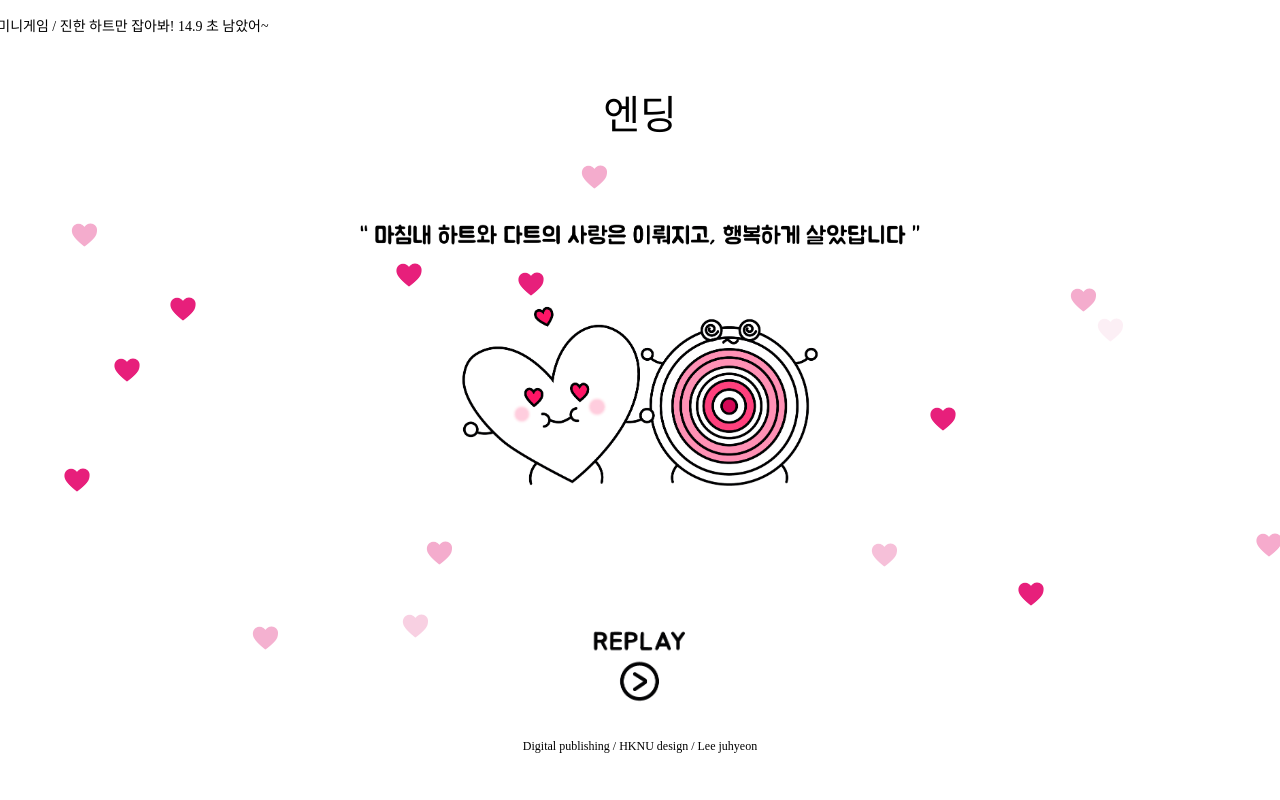
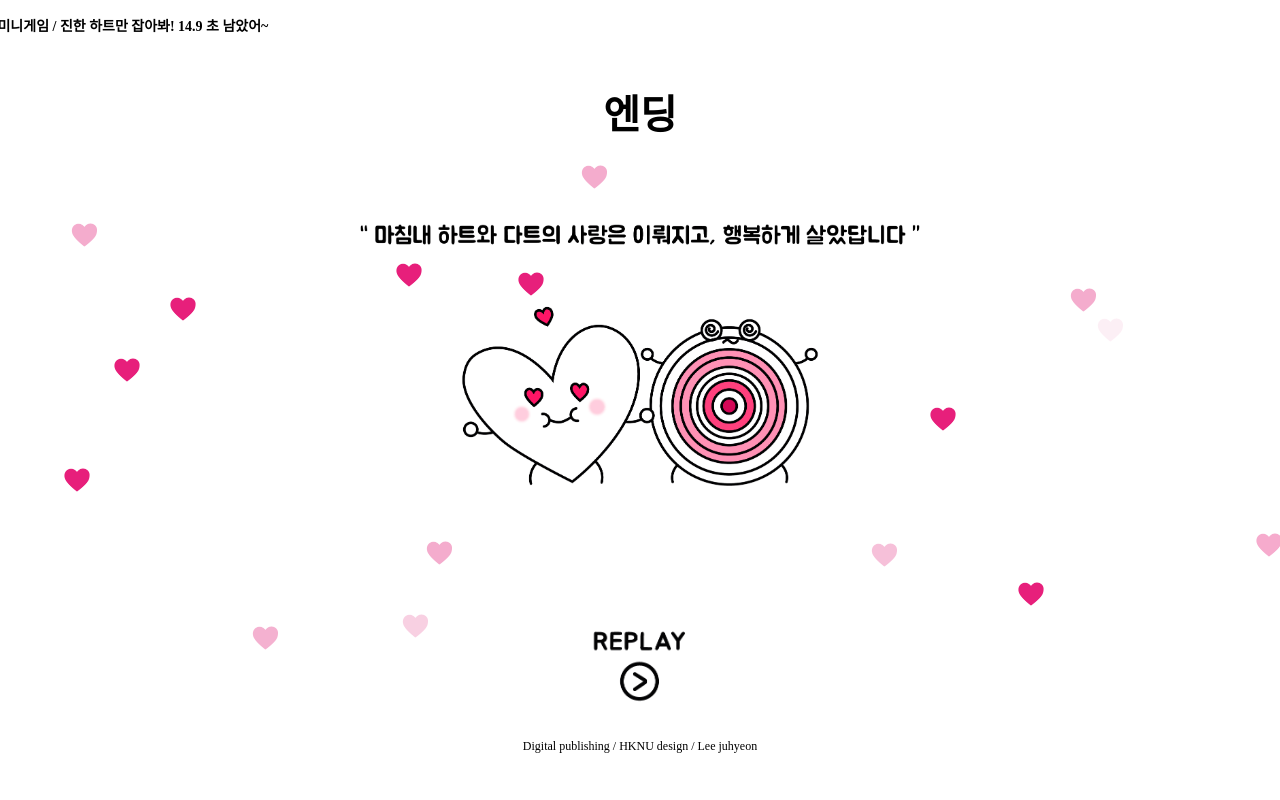
Before and after one commit to leejuhyeon96/Heart_dart_game_final, a plain HTML site: page 6.html in a window 1280 px wide. Drawn offline with Linux system fonts and the light colour scheme; a web font is replaced by a local one.

Commit message:
Update 6.html

```diff
--- a/6.html
+++ b/6.html
@@ -5,7 +5,7 @@
 	<link rel="shortcut icon" href="/img/favicon/.ico">
 
 	<style>
-	header{font-weight:300;font-size:40px;text-align:center;margin-bottom: 0px;margin-top: 50px;}
+	header{font-weight:600;font-size:40px;text-align:center;margin-bottom: 0px;margin-top: 50px;}
 	body{margin: 0 auto; width:600px;font-weight:300;}
 	img{width:100%;margin-bottom:10px;}
 	nav{width:150px;height:100px;float:right;margin-top:-140px;margin-right:-380px;}
```
